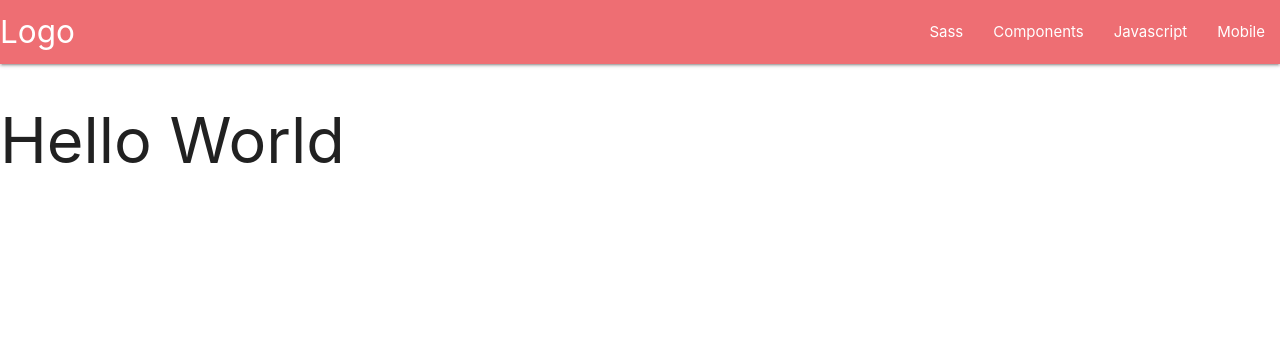
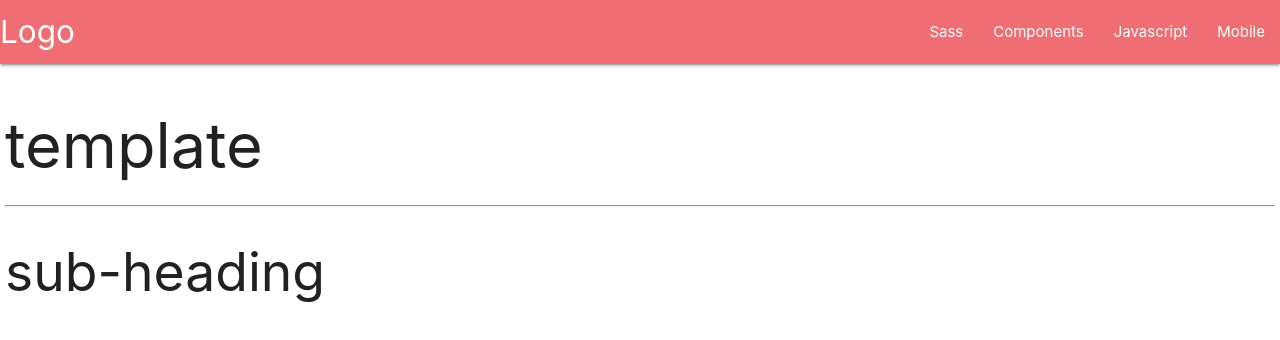
Before and after one commit to maxandrezils/template, a website built with Parcel: page src/html/index.html in a window 1280 px wide. Built offline with nearby package versions, Linux system fonts and the light colour scheme.

Commit message:
added stylesheets

```diff
--- a/src/html/index.html
+++ b/src/html/index.html
@@ -30,7 +30,9 @@
    <li><a href="">Mobile</a></li>
  </ul>
     <div class="main">
-      <h1>Hello World</h1>
+      <h1>template</h1>
+      <hr>
+      <h2>sub-heading</h2>
     </div>
     <script src="https://cdnjs.cloudflare.com/ajax/libs/materialize/1.0.0/js/materialize.min.js"></script>
     <script src="../typescript/index.ts"></script>
--- /dev/null
+++ b/src/scss/_main.scss
@@ -0,0 +1,3 @@
+.main {
+  padding: 5px;
+}
--- a/src/scss/_variables.scss
+++ b/src/scss/_variables.scss
@@ -0,0 +1,3 @@
+// fonts
+
+// colours
--- a/src/scss/styles.scss
+++ b/src/scss/styles.scss
@@ -1 +1,4 @@
 @import 'https://cdnjs.cloudflare.com/ajax/libs/materialize/1.0.0/css/materialize.min.css';
+@import 'variables.scss';
+@import 'main.scss';
+@import 'nav.scss';
```
Also changed, not shown: src/scss/_nav.scss (added).
